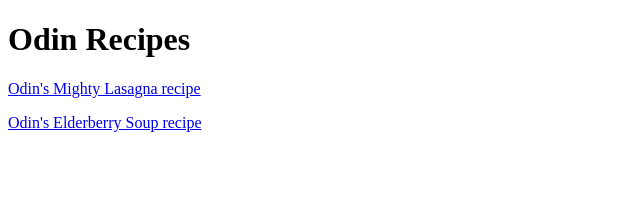
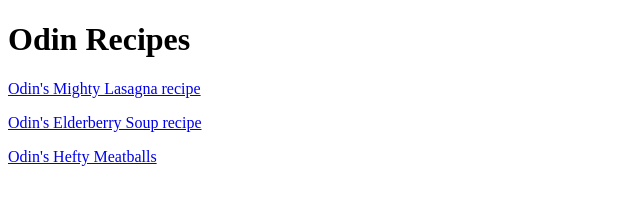
Before and after one commit to DesmondYim/odin-recipes, a plain HTML site: page index.html in a window 1280 px wide. Shown: the whole page, without its empty margins (0-640 px from the left). Drawn offline with Linux system fonts and the light colour scheme.

Commit message:
Link index to meatballs recipe page

```diff
--- a/index.html
+++ b/index.html
@@ -10,5 +10,6 @@
         <h1>Odin Recipes</h1>
         <p><a href="recipes/lasagna.html">Odin's Mighty Lasagna recipe</a></p>
         <p><a href="recipes/soup.html">Odin's Elderberry Soup recipe</a> </p>
+        <p><a href="recipes/meatballs.html">Odin's Hefty Meatballs</a></p>
     </body>
 </html>
```
